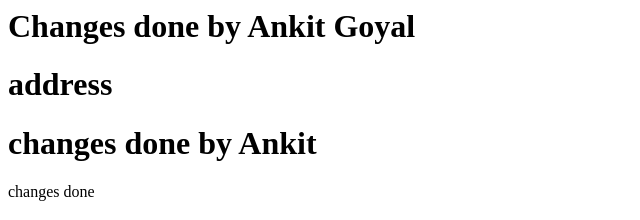
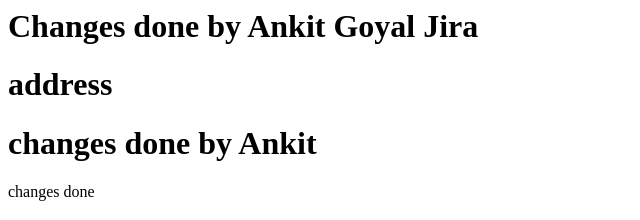
Before and after one commit to CEIT123/GIT_DAC_Demo, a plain HTML site: page Index.html in a window 1280 px wide. Shown: the top 220 px of the page, 0-640 px from the left. Drawn offline with Linux system fonts and the light colour scheme.

Commit message:
Update Index.html

```diff
--- a/Index.html
+++ b/Index.html
@@ -1,5 +1,5 @@
 
-<h1>Changes done by Ankit Goyal</h1>
+<h1>Changes done by Ankit Goyal Jira</h1>
 
 <h1> address </h1>
 <h1> changes done by Ankit </h1>
```
